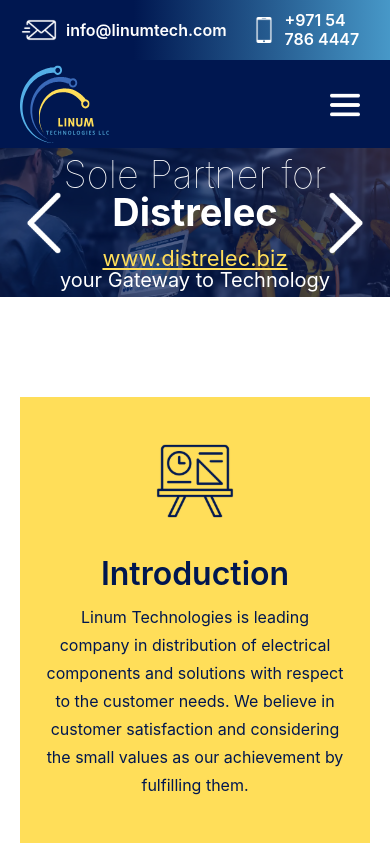
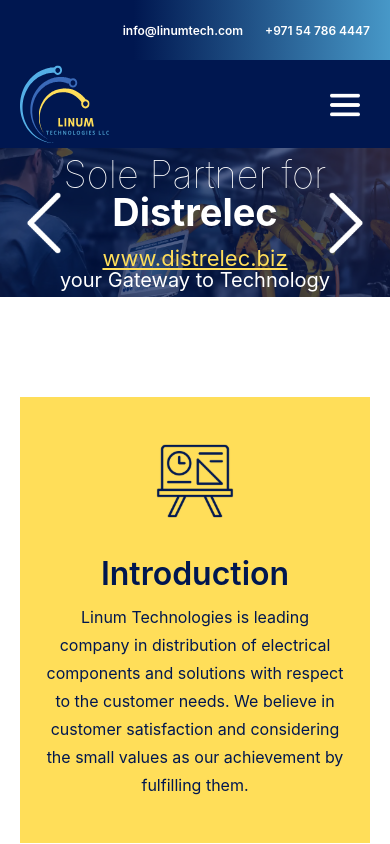
Before and after one commit to dhakim/linum-tech, a React (Create React App) app in the folder client/: page / in a window 390 px wide. Shown: the top 844 px of the page. Built offline with nearby package versions, Linux system fonts and the light colour scheme.

Commit message:
update header on phone

```diff
--- a/client/src/components/Header/Header.js
+++ b/client/src/components/Header/Header.js
@@ -23,12 +23,12 @@
           <div className="contact-info">
             <a href="mailto:info@linumtech.com" data-aos="fade-down" data-aos-delay="200" data-aos-duration="1000">
               <img src={emailIcon} alt="Email" />
-              info@linumtech.com
+              <span>info@linumtech.com</span>
             </a>
 
             <a href="tell:+971547864447" data-aos="fade-down" data-aos-delay="400" data-aos-duration="1000">
               <img src={phoneIcon} alt="Mobile" />
-              +971 54 786 4447
+              <span>+971 54 786 4447</span>
             </a>
           </div>
         </div>
--- a/client/src/components/Header/Header.scss
+++ b/client/src/components/Header/Header.scss
@@ -13,6 +13,10 @@
       align-items: center;
       gap: 24px;
 
+      @media only screen and (max-width: 767px) {
+        gap: 22px;
+      }
+
       a {
         color: #fff;
         display: flex;
@@ -21,6 +25,13 @@
         font-weight: 600;
         font-size: 16px;
         line-height: 19px;
+
+        @media only screen and (max-width: 767px) {
+          font-size: 12px;
+          gap: 5px;
+
+          img {display: none;}
+        }
 
         &:hover {
           color: #F4CD30;
```
